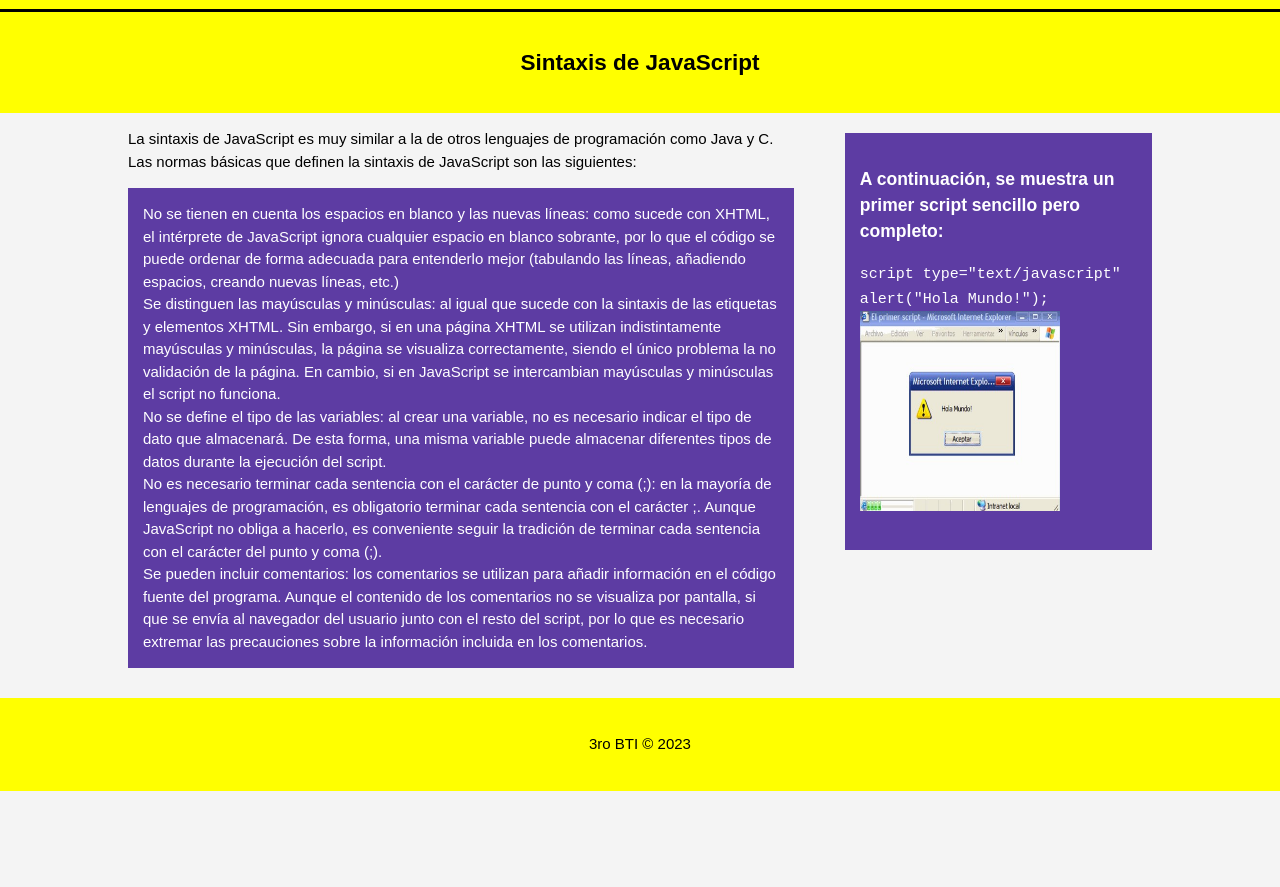
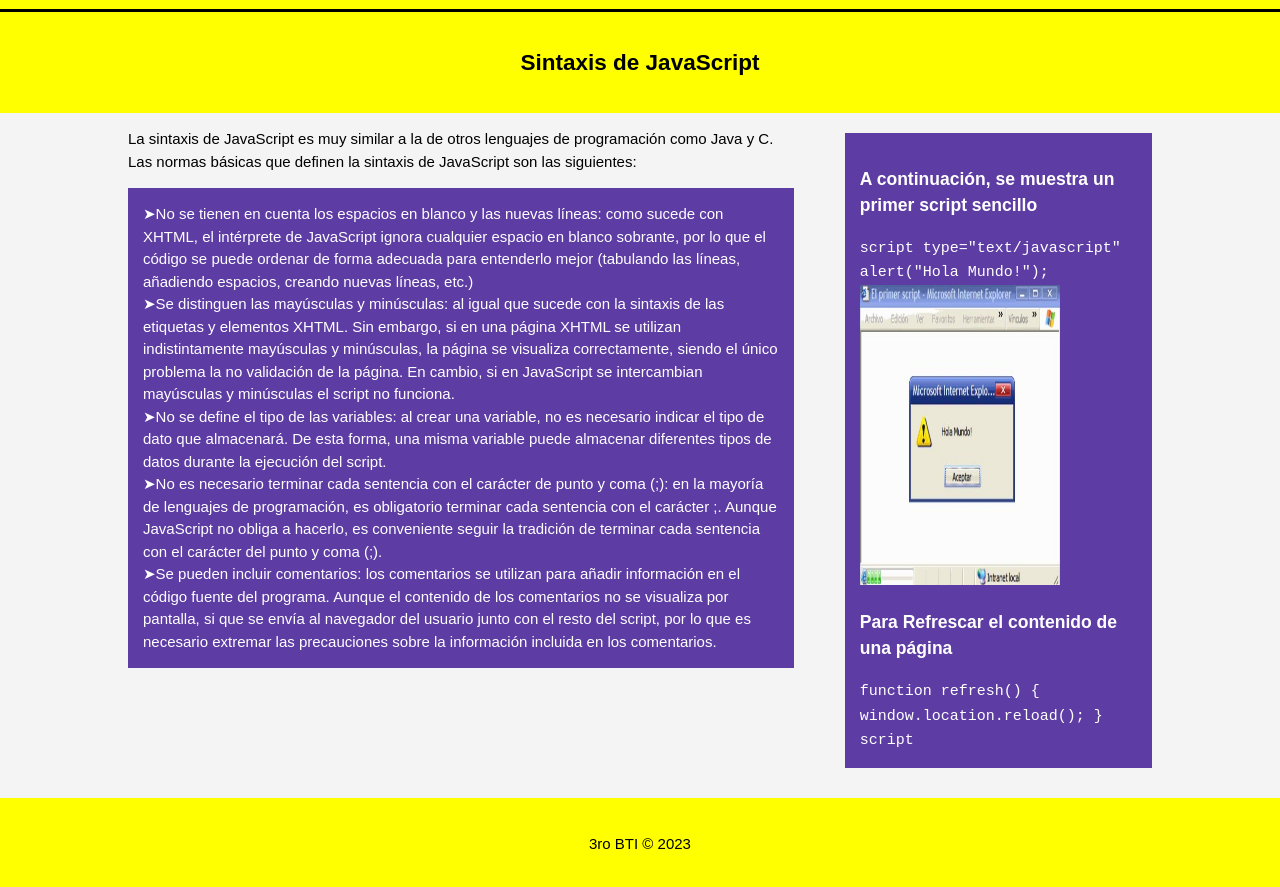
Before and after one commit to edisonsaavedra1304/edisonsaavedra1304.github.io, a plain HTML site: page about.html in a window 1280 px wide. Shown: the part 91-978 px from the top of the page. Before the commit the page ends 882 px from the top, so only its background shows below. Drawn offline with Linux system fonts and the light colour scheme.

Commit message:
initial commit

```diff
--- a/about.html
+++ b/about.html
@@ -41,20 +41,20 @@
           básicas que definen la sintaxis de JavaScript son las siguientes:
         </p>
         <p class="dark">
-          No se tienen en cuenta los espacios en blanco y las nuevas líneas: como sucede con XHTML, el intérprete de
+          ➤No se tienen en cuenta los espacios en blanco y las nuevas líneas: como sucede con XHTML, el intérprete de
           JavaScript ignora cualquier espacio en blanco sobrante, por lo que el código se puede ordenar de forma
           adecuada para entenderlo mejor (tabulando las líneas, añadiendo espacios, creando nuevas líneas, etc.)<br>
-          Se distinguen las mayúsculas y minúsculas: al igual que sucede con la sintaxis de las etiquetas y elementos
+          ➤Se distinguen las mayúsculas y minúsculas: al igual que sucede con la sintaxis de las etiquetas y elementos
           XHTML. Sin embargo, si en una página XHTML se utilizan indistintamente mayúsculas y minúsculas, la página se
           visualiza correctamente, siendo el único problema la no validación de la página. En cambio, si en JavaScript
           se intercambian mayúsculas y minúsculas el script no funciona.<br>
-          No se define el tipo de las variables: al crear una variable, no es necesario indicar el tipo de dato que
+          ➤No se define el tipo de las variables: al crear una variable, no es necesario indicar el tipo de dato que
           almacenará. De esta forma, una misma variable puede almacenar diferentes tipos de datos durante la ejecución
           del script.<br>
-          No es necesario terminar cada sentencia con el carácter de punto y coma (;): en la mayoría de lenguajes de
+          ➤No es necesario terminar cada sentencia con el carácter de punto y coma (;): en la mayoría de lenguajes de
           programación, es obligatorio terminar cada sentencia con el carácter ;. Aunque JavaScript no obliga a hacerlo,
           es conveniente seguir la tradición de terminar cada sentencia con el carácter del punto y coma (;).<br>
-          Se pueden incluir comentarios: los comentarios se utilizan para añadir información en el código fuente del
+          ➤Se pueden incluir comentarios: los comentarios se utilizan para añadir información en el código fuente del
           programa. Aunque el contenido de los comentarios no se visualiza por pantalla, si que se envía al navegador
           del usuario junto con el resto del script, por lo que es necesario extremar las precauciones sobre la
           información incluida en los comentarios.
@@ -63,11 +63,18 @@
 
       <aside id="sidebar">
         <div class="dark">
-          <h3>A continuación, se muestra un primer script sencillo pero completo:</h3>
-          <code> script type="text/javascript"
+          <h3>A continuación, se muestra un primer script sencillo</h3>
+          <code> script type="text/javascript"<br>
             alert("Hola Mundo!");</code> <br>
-            <img src="resultado.jpg" width="200" height="200" alt="">
-            <h3></h3>
+            <img src="resultado.jpg" width="200" height="300" alt="">
+            <h3>Para Refrescar el contenido de una página</h3>
+            <code>
+              function refresh()
+              {
+                      window.location.reload();
+              }
+              script</code>
+
         </div>
       </aside>
     </div>
```
